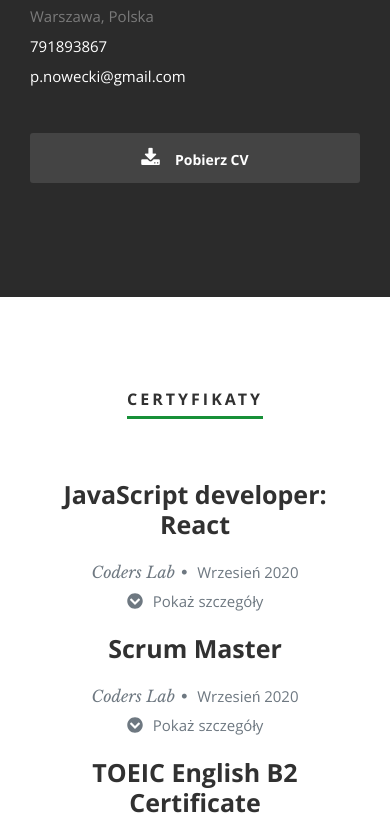
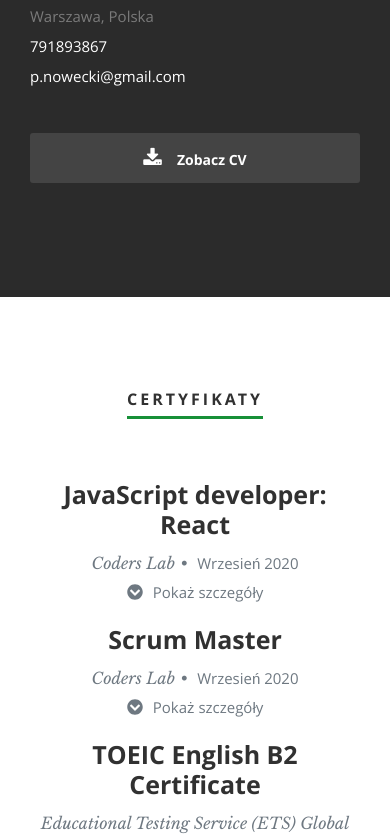
Before and after one commit to Pawel-dev5/portfolio, a React (Create React App) app: page / in a window 390 px wide. Shown: the part 1340-2178 px from the top of the page. Built offline with nearby package versions, Linux system fonts and the light colour scheme; some icons are missing.

Commit message:
changed resume mobile style

```diff
--- a/public/css/media-queries.css
+++ b/public/css/media-queries.css
@@ -231,9 +231,10 @@
   }
 
   .certyficates > div, .works > div {
-    display: flex;
+    /* display: flex;
     flex-direction: column;
-    align-items: center;
+    align-items: center; */
+    text-align: center;
   }
 
   /* Portfolio Section
--- a/src/Components/About.js
+++ b/src/Components/About.js
@@ -38,7 +38,7 @@ class About extends Component {
                      </div>
                      <div className="columns download">
                         <p>
-                           <a href={resumeDownload} className="button" target="_blank" rel="noopener noreferrer"><i className="fa fa-download"></i>Pobierz CV</a>
+                           <a href={resumeDownload} className="button" target="_blank" rel="noopener noreferrer"><i className="fa fa-download"></i>Zobacz CV</a>
                         </p>
                      </div>
                   </div>
```
